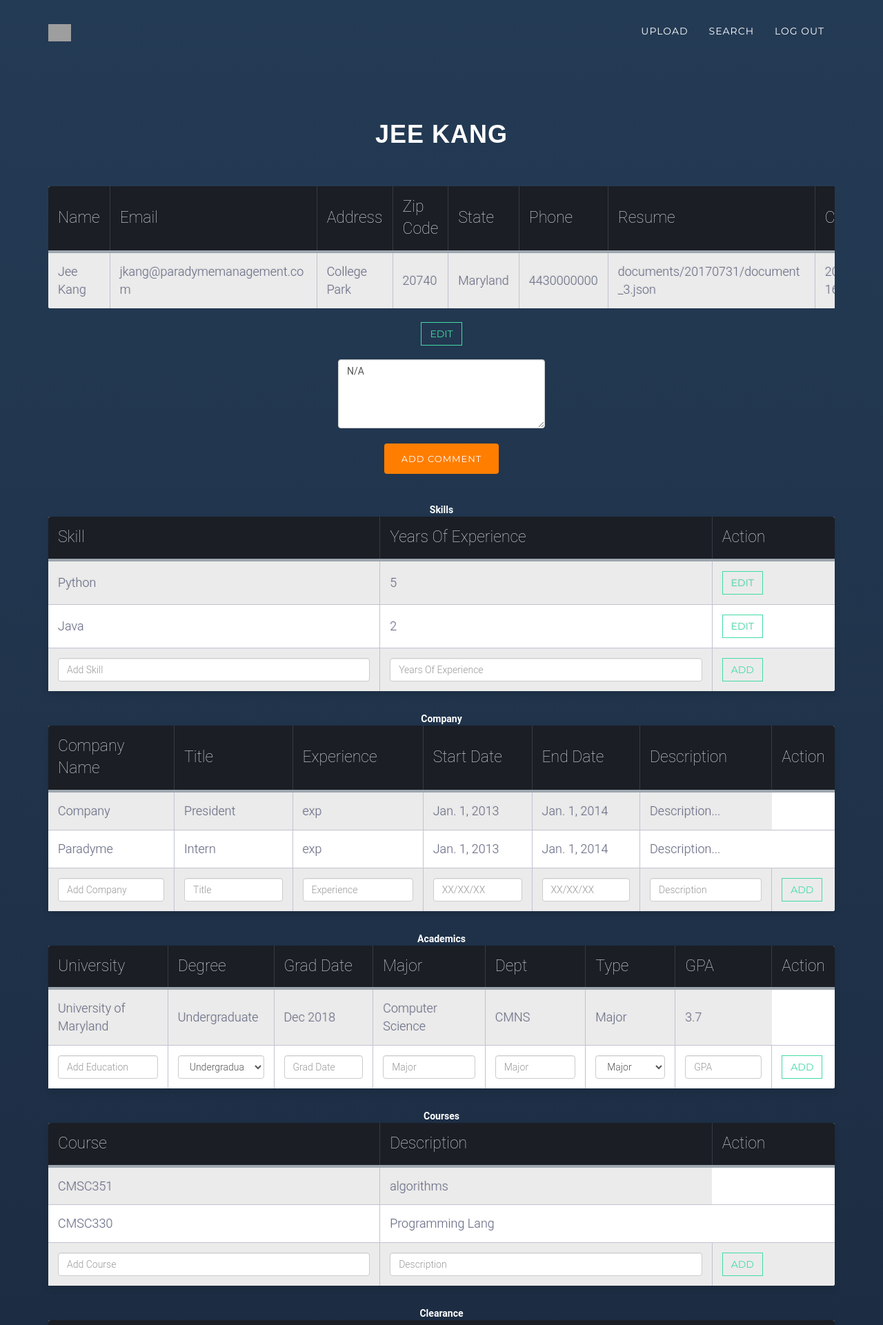
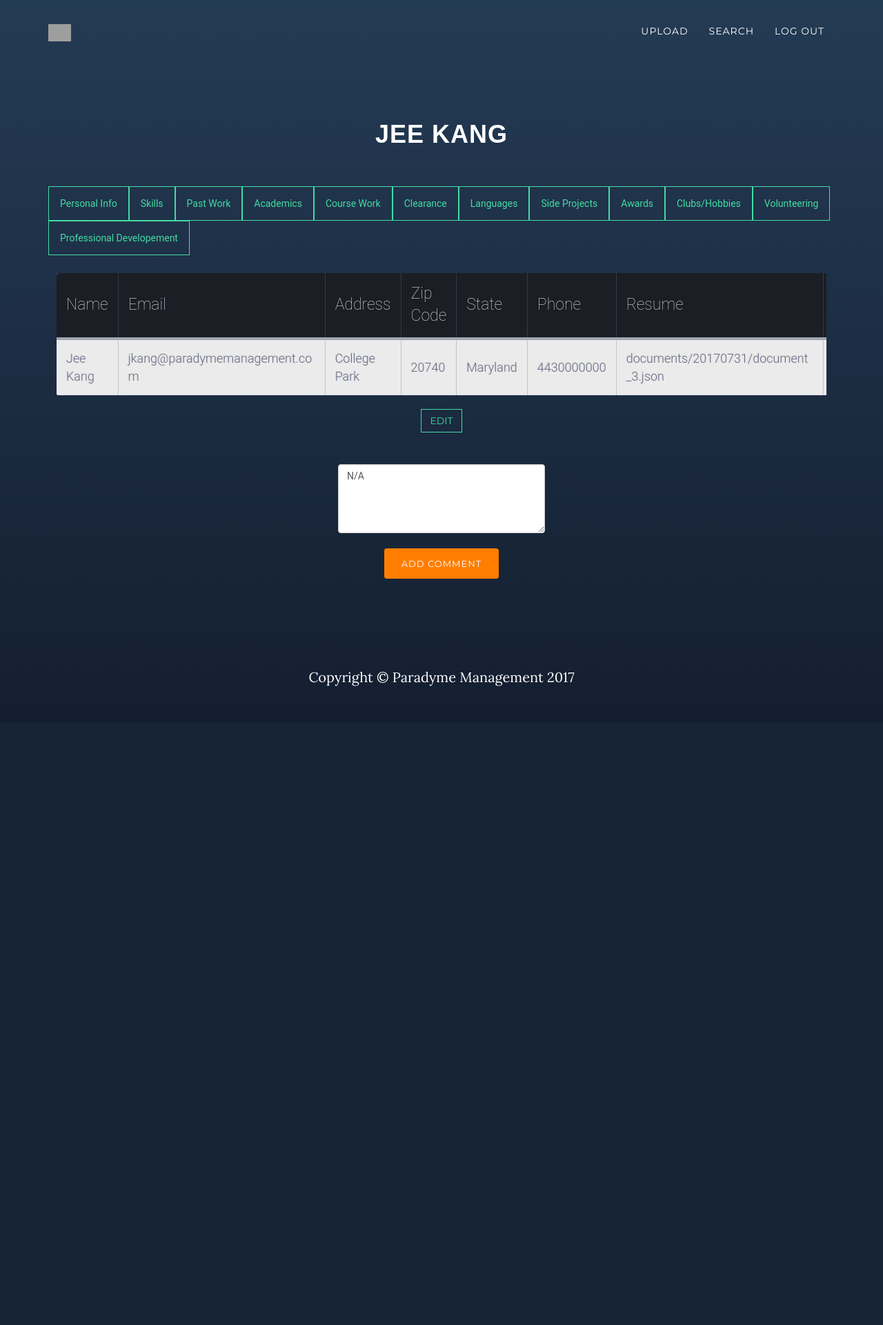
Before and after one commit to jeekang/RSR, a Django app: page /RSR/search/person_detail/16/ in a window 1280 px wide. Shown: the top 1921 px of the page at 69% size. After the commit the page ends 995 px from the top, so only its background shows below. Run offline with Django 3.2, Linux system fonts and the light colour scheme; a user stored in the database is signed in; data comes from the database, SQL or seed files in the repository; some libraries are stand-ins or nearby versions; grey boxes are pictures that could not be loaded.

Commit message:
details format

```diff
--- a/ParadymeIntern/RSR/templates/SearchExport/detail.html
+++ b/ParadymeIntern/RSR/templates/SearchExport/detail.html
@@ -2,13 +2,56 @@
 {% load widget_tweaks %}
 
 {% block content %}
+<script type="text/javascript">
+document.getElementById("defaultOpen").click();
+
+  function openTab(evt, category) {
+    // Declare all variables
+    var i, tabcontent, tablinks;
+
+    // Get all elements with class="tabcontent" and hide them
+    tabcontent = document.getElementsByClassName("tabcontent");
+    for (i = 0; i < tabcontent.length; i++) {
+        tabcontent[i].style.display = "none";
+    }
+
+    // Get all elements with class="tablinks" and remove the class "active"
+    tablinks = document.getElementsByClassName("tablinks");
+    for (i = 0; i < tablinks.length; i++) {
+        tablinks[i].className = tablinks[i].className.replace(" active", "");
+    }
+
+    // Show the current tab, and add an "active" class to the button that opened the tab
+    document.getElementById(category).style.display = "block";
+    evt.currentTarget.className += " active";
+}
+</script>
+
 
 <!-- Personal info block, left hand side -->
 <h1 style = "font-family: Raleway, Arial">
     {{person.Name}}
 </h1>
 <br/>
-<div class = "personal" >
+<div class="tab">
+  <button class="tablinks" onclick="openTab(event, 'Personal')" id="defaultOpen">Personal Info</button>
+  <button class="tablinks" onclick="openTab(event, 'Skills')">Skills</button>
+  <button class="tablinks" onclick="openTab(event, 'Past Work')">Past Work</button>
+  <button class="tablinks" onclick="openTab(event, 'School')">Academics</button>
+  <button class="tablinks" onclick="openTab(event, 'Course Work')">Course Work</button>
+  <button class="tablinks" onclick="openTab(event, 'Clearance')">Clearance</button>
+  <button class="tablinks" onclick="openTab(event, 'Languages')">Languages</button>
+  <button class="tablinks" onclick="openTab(event, 'Side Projects')">Side Projects</button>
+  <button class="tablinks" onclick="openTab(event, 'Awards')">Awards</button>
+  <button class="tablinks" onclick="openTab(event, 'Clubs')">Clubs/Hobbies</button>
+  <button class="tablinks" onclick="openTab(event, 'Volunteering')">Volunteering</button>
+  <button class="tablinks" onclick="openTab(event, 'Professional Developement')">Professional Developement</button>
+</div>
+<br/>
+<script>
+  document.getElementById("defaultOpen").click();
+</script>
+<div id="Personal" class="tabcontent"class = "personal"style="display:block" >
   <div style="overflow-x: auto">
 	<table class = "table-fill">
    <thead >
@@ -42,25 +85,13 @@ word-wrap:break-word;" class = "text-left"> {{field.1}}</td>
 
 
 	<a href="{% url 'RSR:person-edit' person.pk %}" class="btn btn-default btn-file">Edit</a>
-  <br/>
-
-  <br/>
-    <form method="POST" class="post-form">{% csrf_token %}
-      {% render_field form.Comments ROWS=5 COLS=30 class="form-control" style=" width: 300px;height: 100px !important; margin:auto;" placeholder="Comments"%}
-<br/>
-      <button type="submit" class = "button-style">Add Comment</button>
-      </form>
-</div>
-    <br/>
-    <br/>
+  </div>
 
 
 <!--Right hand side all tables -->
 
 
-<div class = "skills">
-	<section><b> Skills</b><br>
-
+    <div id="Skills" class="tabcontent">
 	<table class = "table-fill">
    <thead>
      <tr>
@@ -98,10 +129,10 @@ word-wrap:break-word;" class = "text-left"> {{field.1}}</td>
 
    </tbody>
  </table>
- </section>
+    </div>
 
-<div style = "padding-top:30px;">
-	<section><b> Company</b><br>
+
+<div id="Past Work" class="tabcontent">
 
 	<table class = "table-fill">
    <thead>
@@ -162,14 +193,11 @@ word-wrap:break-word;"class = "text-left"> {{obj.Desc}}</td>
       </tr>
    </tbody>
  </table>
-
-    </section>
 </div>
 
 
 
- <div style = "padding-top:30px;">
-	<section><b> Academics</b><br>
+<div id="School" class="tabcontent">
 
 	<table class = "table-fill">
    <thead>
@@ -236,13 +264,10 @@ word-wrap:break-word;"class = "text-left"> {{obj.Desc}}</td>
       </tr>
    </tbody>
  </table>
-
-    </section>
 </div>
 
-<div style = "padding-top:30px;">
-	<section><b> Courses</b><br>
 
+<div id="Course Work" class="tabcontent">
 	<table class = "table-fill">
    <thead>
      <tr>
@@ -280,13 +305,9 @@ word-wrap:break-word;"class = "text-left"> {{obj.Desc}}</td>
 
    </tbody>
  </table>
-
-    </section>
 </div>
 
-<div style = "padding-top:30px;">
-	<section><b> Clearance</b><br>
-
+<div id="Clearance" class="tabcontent">
 	<table class = "table-fill">
    <thead>
      <tr>
@@ -308,13 +329,9 @@ word-wrap:break-word;"class = "text-left"> {{obj.Desc}}</td>
      {% endfor %}
    </tbody>
  </table>
-
-    </section>
 </div>
 
-<div style = "padding-top:30px;">
-	<section><b> Languages</b><br>
-
+<div id="Languages" class="tabcontent">
 	<table class = "table-fill">
    <thead>
      <tr>
@@ -348,13 +365,9 @@ word-wrap:break-word;"class = "text-left"> {{obj.Desc}}</td>
       </tr>
    </tbody>
  </table>
-
-    </section>
 </div>
 
-<div style = "padding-top:30px;">
-	<section><b> Side Projects</b><br>
-
+<div id="Side Projects" class="tabcontent">
 	<table class = "table-fill">
    <thead>
      <tr>
@@ -389,12 +402,10 @@ word-wrap:break-word;"class = "text-left"> {{obj.Desc}}</td>
       </tr>
    </tbody>
  </table>
+</div>
 
-    </section>
-</div>
-<div style = "padding-top:30px;">
-	<section><b> Awards</b><br>
 
+<div id="Awards" class="tabcontent">
 	<table class = "table-fill">
    <thead>
      <tr>
@@ -431,17 +442,13 @@ word-wrap:break-word;"class = "text-left"> {{obj.Desc}}</td>
       </tr>
    </tbody>
  </table>
-
-    </section>
 </div>
 
-<div style = "padding-top:30px;">
-	<section><b> Clubs & Hobbies</b><br>
-
+<div id="Clubs" class="tabcontent">
 	<table class = "table-fill">
    <thead>
      <tr>
-       <th style = "padding:14px;"class = "text-left">Name</th>
+       <th style = "padding:14px;"class = "text-left">Club/Hobby</th>
         <th style = "padding:14px;"class = "text-left">Description</th>
        <th style = "padding:14px;"class = "text-left">Action</th>
 
@@ -474,16 +481,14 @@ word-wrap:break-word;"class = "text-left"> {{obj.Desc}}</td>
       </tr>
    </tbody>
  </table>
+</div>
 
-    </section>
-</div>
-<div style = "padding-top:30px;">
-	<section><b> Volunteering</b><br>
 
+<div id="Volunteering" class="tabcontent">
 	<table class = "table-fill">
    <thead>
      <tr>
-       <th style = "padding:14px;"class = "text-left">Name</th>
+       <th style = "padding:14px;"class = "text-left">Volunteer</th>
         <th style = "padding:14px;"class = "text-left">Description</th>
         <th style = "padding:14px;"class = "text-left">Action</th>
 
@@ -516,16 +521,13 @@ word-wrap:break-word;"class = "text-left"> {{obj.Desc}}</td>
       </tr>
    </tbody>
  </table>
+</div>
 
-    </section>
-</div>
-<div style = "padding-top:30px;">
-	<section><b> Professional Developement</b><br>
-
+<div id="Professional Developement" class="tabcontent">
 	<table class = "table-fill">
    <thead>
      <tr>
-       <th style = "padding:14px;"class = "text-left">Name</th>
+       <th style = "padding:14px;"class = "text-left">Development</th>
         <th style = "padding:14px;"class = "text-left">Description</th>
         <th style = "padding:14px;"class = "text-left">Action</th>
 
@@ -558,10 +560,14 @@ word-wrap:break-word;"class = "text-left"> {{obj.Desc}}</td>
       </tr>
    </tbody>
  </table>
-
-    </section>
 </div>
-</div>
+<br/>
+  <br/>
+    <form method="POST" class="post-form">{% csrf_token %}
+      {% render_field form.Comments ROWS=5 COLS=30 class="form-control" style=" width: 300px;height: 100px !important; margin:auto;" placeholder="Comments"%}
+<br/>
+      <button type="submit" class = "button-style">Add Comment</button>
+      </form>
 <!-- t
 odo Awards, Clubs, Volunteering, Professional Dev -->
 
@@ -569,5 +575,4 @@ odo Awards, Clubs, Volunteering, Professional Dev -->
 
 
 
-
 {% endblock %}
--- a/ParadymeIntern/RSR/templates/navigation.html
+++ b/ParadymeIntern/RSR/templates/navigation.html
@@ -3,6 +3,42 @@
                    <!DOCTYPE html>
                    <html lang="en">
                    <style>
+                   /* Style the tab */
+div.tab {
+    overflow: hidden;
+}
+
+/* Style the buttons inside the tab */
+div.tab button {
+    background-color: inherit;
+    color:#42DCA3;
+    float: left;
+    border:1px solid #42DCA3;
+    outline: none;
+    cursor: pointer;
+    padding: 14px 16px;
+    transition: 0.3s;
+}
+
+/* Change background color of buttons on hover */
+div.tab button:hover {
+    background-color: #42DCA3;
+    color:#FFF;
+}
+
+/* Create an active/current tablink class */
+div.tab button.active {
+    background-color: #ccc;
+}
+
+/* Style the tab content */
+.tabcontent {
+    display: none;
+    padding: 6px 12px;
+
+    border-top: none;
+}
+
 
                     .personal {
 
```
